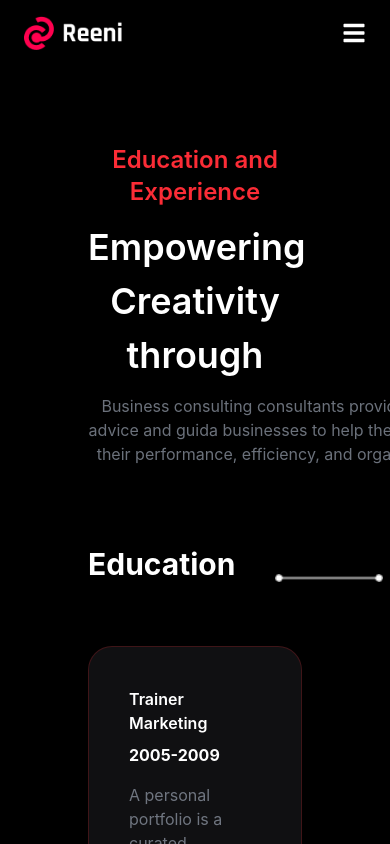
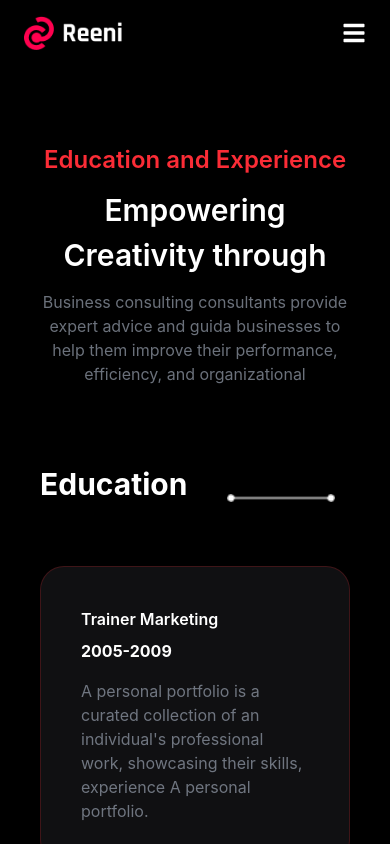
Before and after one commit to Sameer-Builds/React-Portfolio, a React (Vite) app: page /education in a window 390 px wide. Shown: the top 844 px of the page. Built offline with nearby package versions, Linux system fonts and the light colour scheme.

Commit message:
All Done

```diff
--- a/src/components/DesignandSkill.jsx
+++ b/src/components/DesignandSkill.jsx
@@ -3,7 +3,7 @@ import React from 'react'
 function Skill() {
     return (
         <>
-            <div data-aos="fade-up" data-aos-delay="100" className=' container mx-auto px-16   grid grid-cols-1 md:grid-cols-1 lg:grid-cols-2 gap-12 py-32  ' >
+            <div data-aos="fade-up" data-aos-delay="100" className=' container mx-auto px-12   grid grid-cols-1 md:grid-cols-1 lg:grid-cols-2 gap-12 py-32  ' >
                 <div className=' '>
                     <div className=' flex items-center gap-4'>
                         <p className='text-white text-3xl font-bold'>Design Skill</p>
--- a/src/components/EduandExp.jsx
+++ b/src/components/EduandExp.jsx
@@ -3,11 +3,11 @@ import React from 'react'
 function EduandExp() {
     return (
         <>
-            <div className='container px-16  mx-auto pt-16'>
+            <div className=' px-4  mx-auto pt-16'>
                 <div data-aos="fade-left" data-aos-delay="200" className=' text-center mx-6 py-20  '>
                     <p className='text-red-500 text-2xl font-semibold '>Education and Experience</p>
-                    <p className='text-white text-4xl font-semibold  mt-3 leading-normal'>Empowering Creativity through</p>
-                    <p className='text-gray-400/70  mt-3 w-96 m-auto'>Business consulting consultants provide expert advice and guida businesses to help them improve their performance, efficiency, and organizational</p>
+                    <p className='text-white text-3xl md:text-4xl lg:text-4xl  font-semibold  mt-3 leading-normal'>Empowering Creativity through</p>
+                    <p className='text-gray-400/70  mt-3  md:w-96 lg:w-96 m-auto'>Business consulting consultants provide expert advice and guida businesses to help them improve their performance, efficiency, and organizational</p>
                 </div>
                 <div className=' mx-6 flex  items-end  gap-10'>
                     <p className='text-white text-3xl font-bold'>Education</p>
@@ -54,7 +54,7 @@ function EduandExp() {
             </div>
 
 
-            <div className=' container px-16 mt-10 mx-auto grid grid-cols-1 md:grid-cols-2 lg:grid-cols-2  gap-8 pb-5   '>
+            <div className='  px-4 mt-10 mx-auto grid grid-cols-1 md:grid-cols-2 lg:grid-cols-2  gap-8 pb-5   '>
                 <div>
                     <div data-aos="fade-right" data-aos-delay="200" className=' mx-6 flex  items-end  gap-10'>
                         <p className='text-white text-3xl font-bold'>Experiences</p>
--- a/src/components/Form.jsx
+++ b/src/components/Form.jsx
@@ -21,7 +21,7 @@ function Form() {
                                 pricing, or anything else, feel free to reach out.
                             </p>
                         </div>
-                        <form class="lg:w-1/2 grid grid-cols-1 md:grid-cols-2 gap-4">
+                        <form class=" grid grid-cols-2 md:grid-cols-2 lg:grid-cols-2 gap-4">
                             <input
                                 type="text"
                                 placeholder="Your Name"
```
